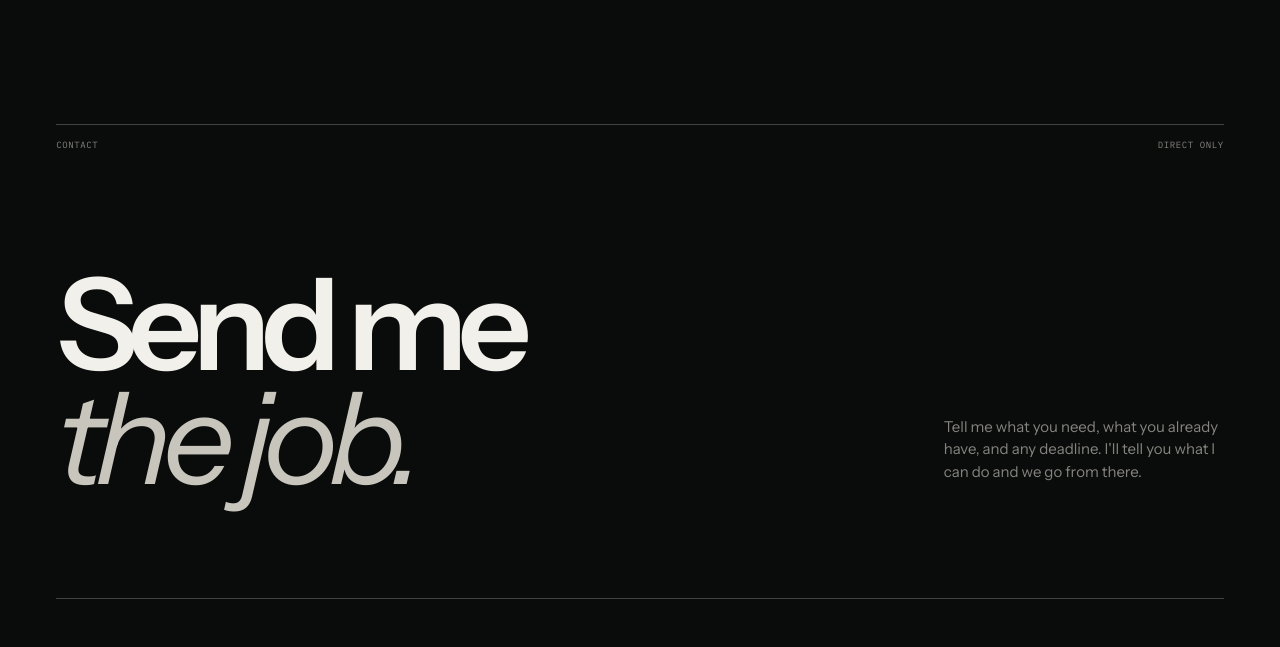
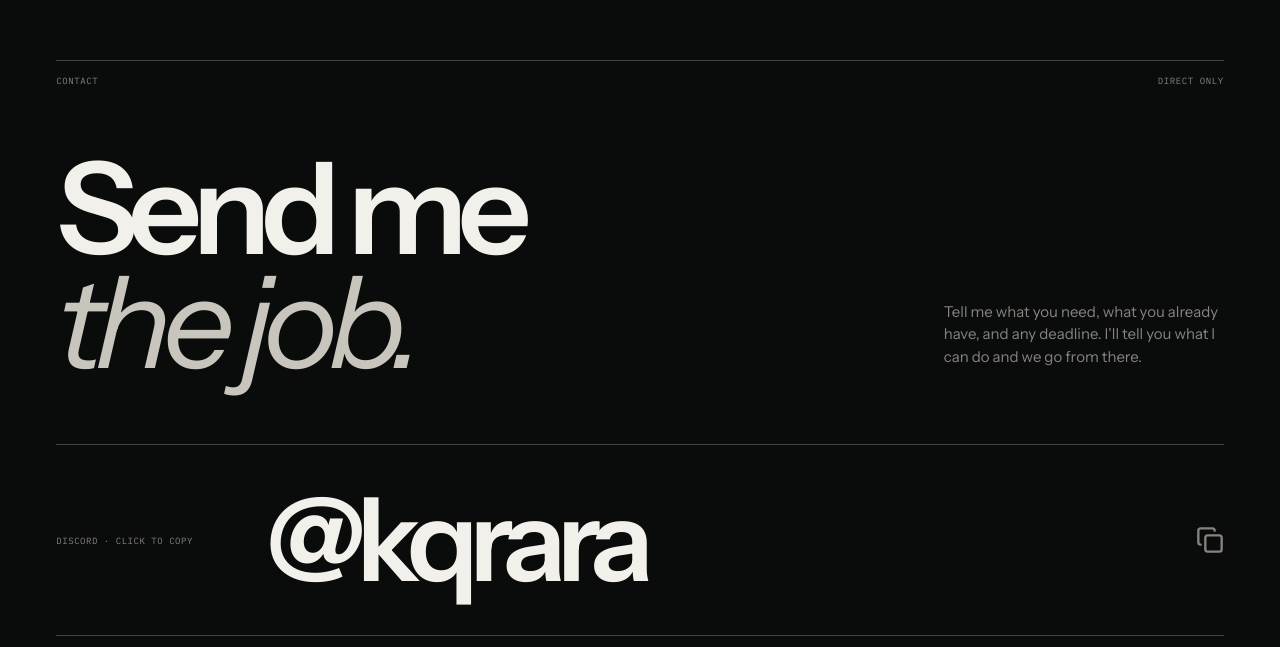
Before and after one commit to kqrege/kqraraportofolio, a React (Vite) app: page / in a window 1280 px wide. Shown: the part 5413-6060 px from the top of the page. Built offline with nearby package versions, Linux system fonts and the light colour scheme; the HTML template or start-up script is replaced by a standard one.

Commit message:
Improve contact anchor landing

```diff
--- a/src/index.css
+++ b/src/index.css
@@ -244,7 +244,8 @@ img { display: block; max-width: 100%; }
 
 /* CONTACT */
 .contact { background:#0a0b0b;overflow:hidden;padding-bottom:88px; }
-.contact-head { display:grid;grid-template-columns:minmax(0,1fr) minmax(280px,.32fr);gap:70px;align-items:end;margin:clamp(90px,9vw,145px) 0 clamp(76px,8vw,118px); }
+.contact.section-pad { padding-top:clamp(48px,6vw,96px); }
+.contact-head { display:grid;grid-template-columns:minmax(0,1fr) minmax(280px,.32fr);gap:70px;align-items:end;margin:clamp(48px,5vw,80px) 0 clamp(44px,5vw,72px); }
 .contact-head h2 { font-size:clamp(82px,10vw,160px); }
 .contact-head p { margin:0 0 12px;color:var(--muted);max-width:390px;font-size:15px; }
 .discord-line { width:100%;display:grid;grid-template-columns:minmax(150px,.2fr) 1fr auto;align-items:center;gap:30px;min-height:clamp(155px,15vw,220px);padding:0;border:0;border-top:1px solid var(--line-strong);border-bottom:1px solid var(--line-strong);background:none;color:var(--ink);text-align:left;cursor:pointer; }
```
